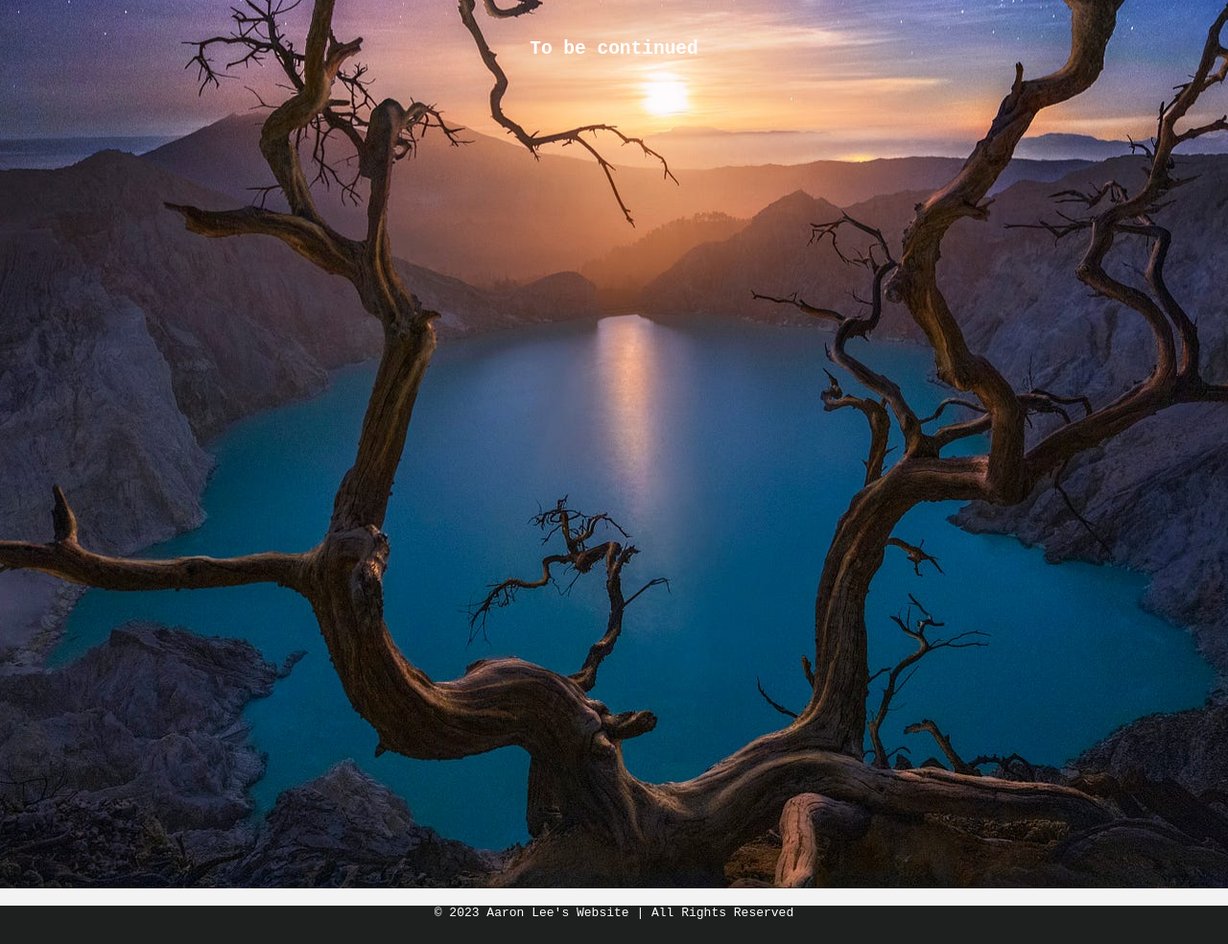
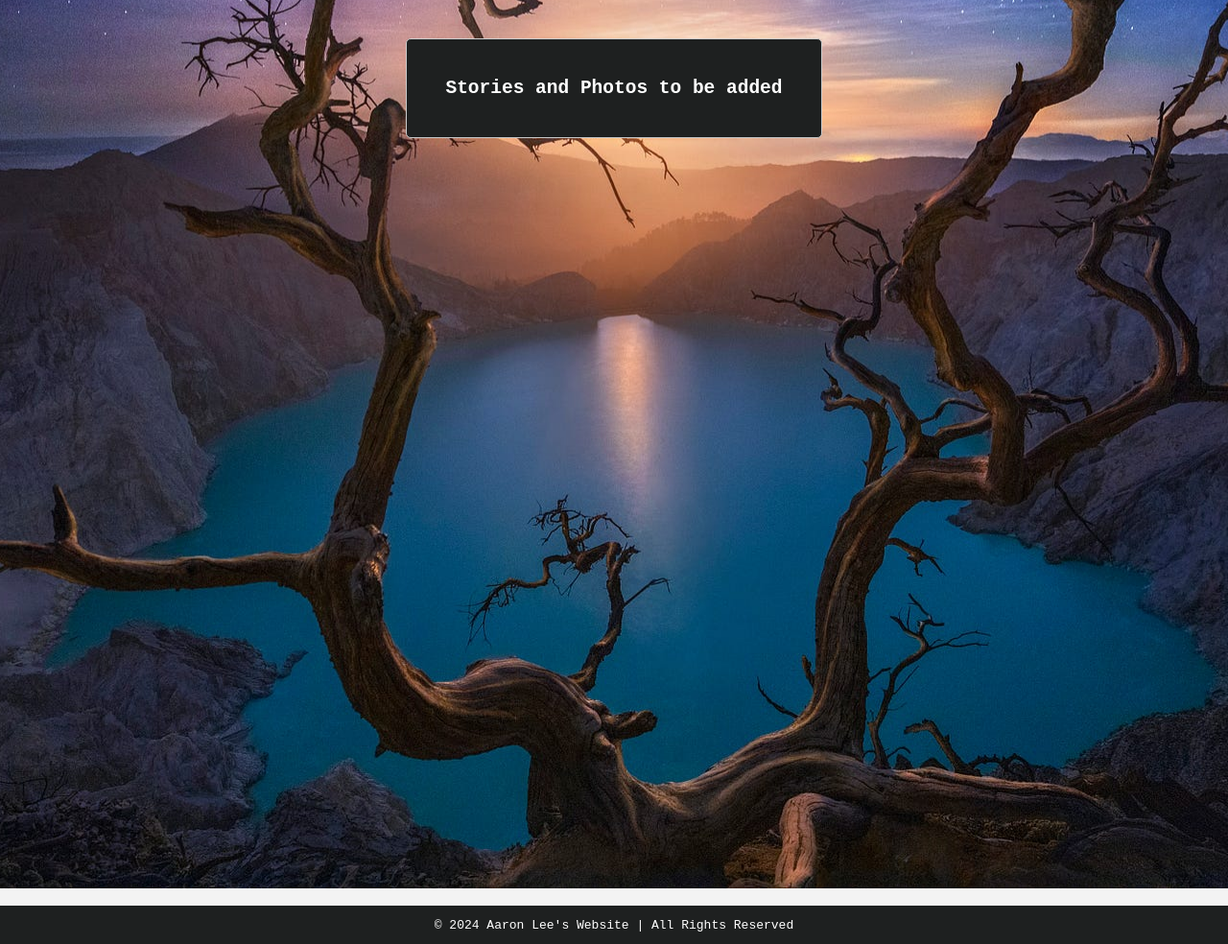
Before and after one commit to crazzedman/crazzedman.github.io, a plain HTML site: page blog.html in a window 1280 px wide. Shown: the part 141-1125 px from the top of the page at 96% size. Drawn offline with Linux system fonts and the light colour scheme.

```diff
--- a/blog.html
+++ b/blog.html
@@ -26,11 +26,14 @@
             Blog
         </h1>
         <h2>
-            To be continued
+            <div class = "about">
+                Stories and Photos to be added
+            </div>
+
         </h2>
     </main>
     <footer class="footer">
-        © 2023 Aaron Lee's Website | All Rights Reserved
+        © 2024 Aaron Lee's Website | All Rights Reserved
     </footer>
   </body>
 </html>
--- a/styles.css
+++ b/styles.css
@@ -260,7 +260,7 @@
   .footer {
     display: flex;
     justify-content: center;
-    align-items: bottom;
+    align-items: center;
     background-color: var(--cg-black);
     color: var(--cg-white);
     position: absolute;
```
Also changed, not shown: about.html (+6 -4 lines), contact.html (+1 -1 lines), index.html (+1 -1 lines), portfolio.html (+1 -1 lines), resume.html (+1 -1 lines).
